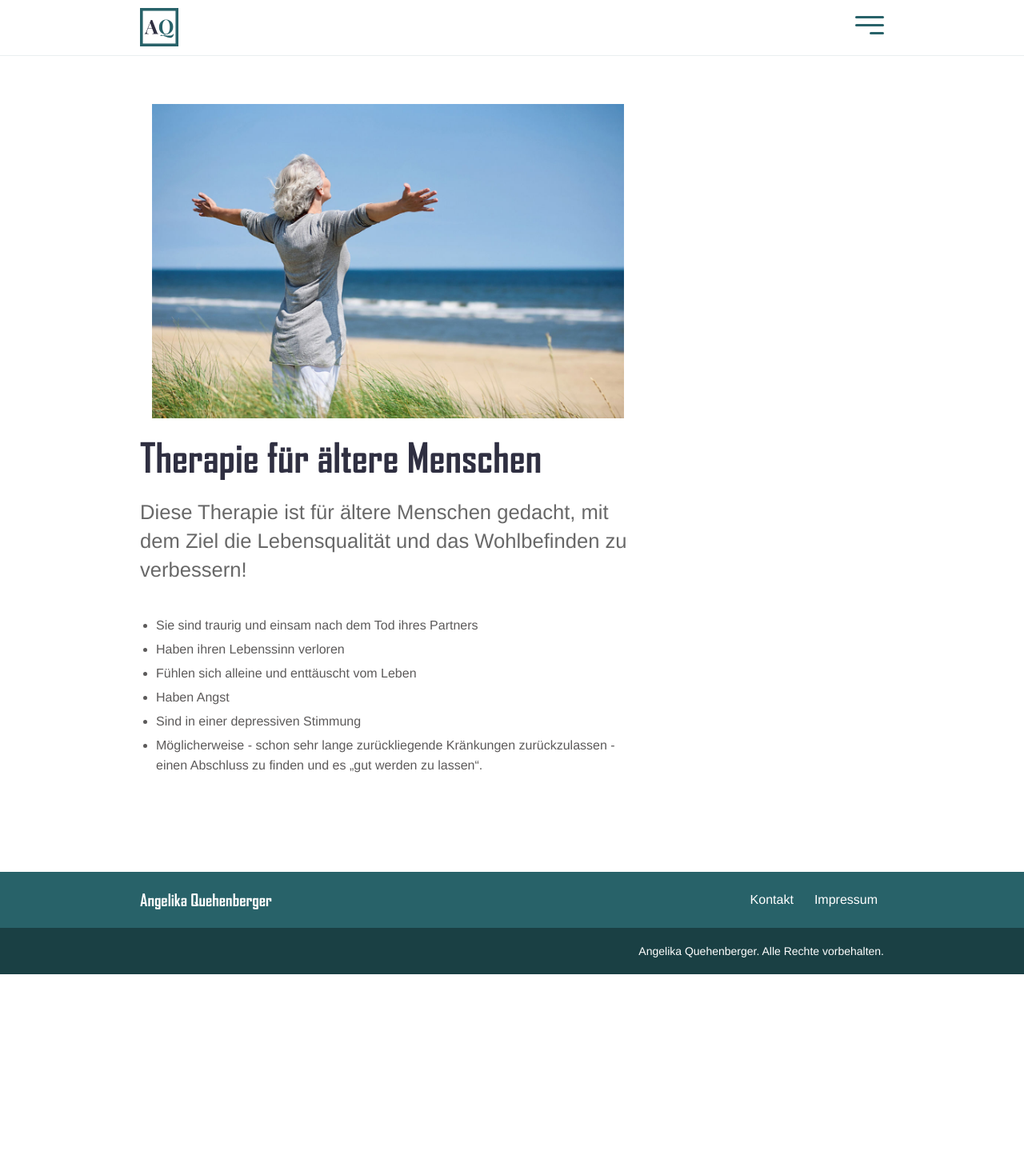
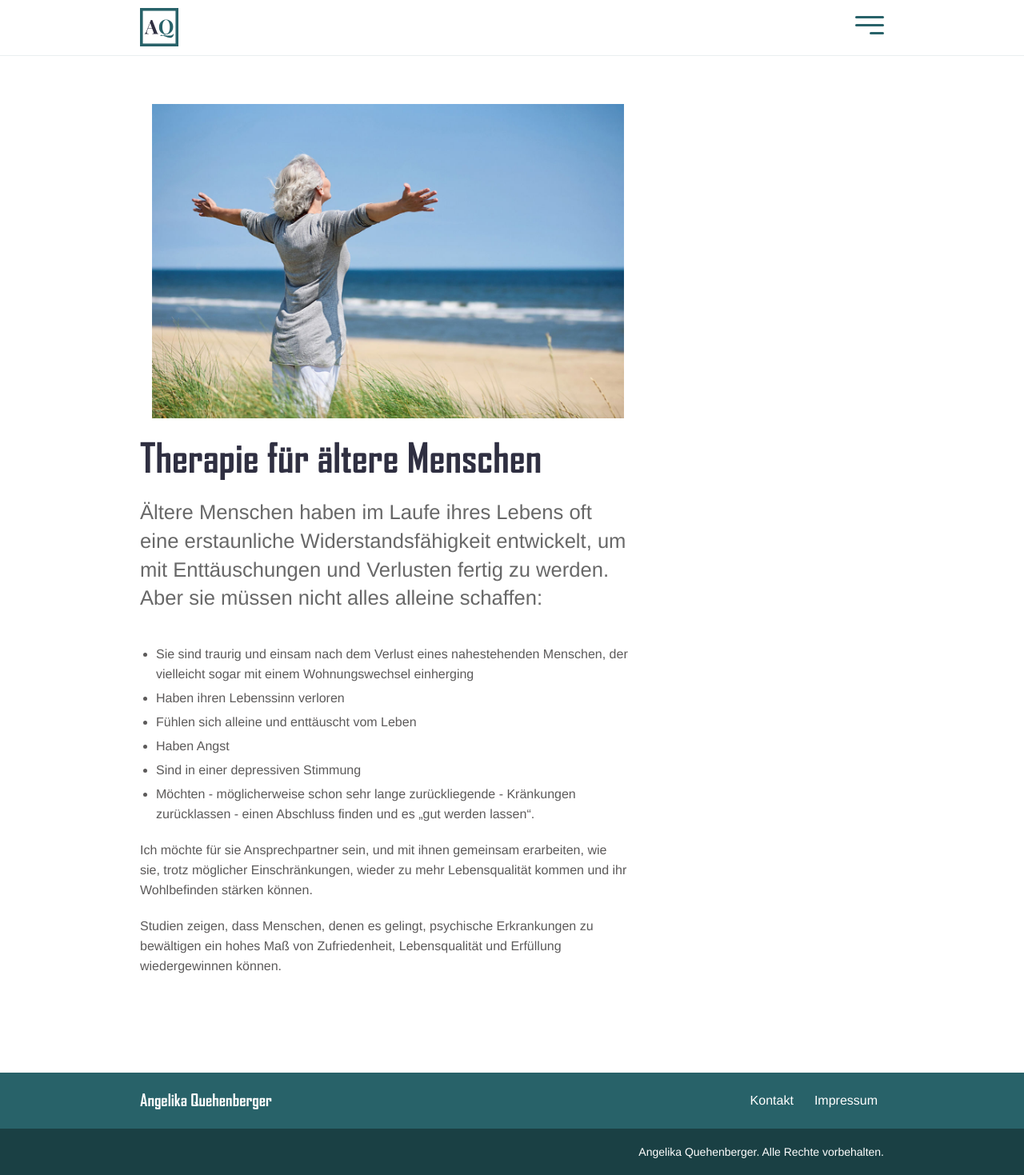
Before and after one commit to dvschnitz/angelika-quehenberger, a Jekyll site: the page built from _services/TherapieAlte.md, in a window 1280 px wide. Shown: the whole page at 80% size. Built offline with Jekyll 4.4.1, drawn with Linux system fonts in a browser that asks for light colours; before the commit the page ends 1218 px from its top, so only the background shows below that.

Commit message:
Changed text eldery people

```diff
--- a/_services/TherapieAlte.md
+++ b/_services/TherapieAlte.md
@@ -7,11 +7,15 @@ layout: service
 intro_image: "images/photos/frau_am_wasser-gespiegelt.jpg"
 ---
 
-Diese Therapie ist für ältere Menschen gedacht, mit dem Ziel die Lebensqualität und das Wohlbefinden zu verbessern!
+Ältere Menschen haben im Laufe ihres Lebens oft eine erstaunliche Widerstandsfähigkeit entwickelt, um mit Enttäuschungen und Verlusten fertig zu werden. Aber sie müssen nicht alles alleine schaffen:
 
-* Sie sind traurig und einsam nach dem Tod ihres Partners
+* Sie sind traurig und einsam nach dem Verlust eines  nahestehenden Menschen, der vielleicht sogar mit einem Wohnungswechsel einherging
 * Haben ihren Lebenssinn verloren
 * Fühlen sich alleine und enttäuscht vom Leben
 * Haben Angst
 * Sind in einer depressiven Stimmung
-* Möglicherweise - schon sehr lange zurückliegende Kränkungen zurückzulassen - einen Abschluss zu finden und es „gut werden zu lassen“.
+* Möchten - möglicherweise schon sehr lange zurückliegende -  Kränkungen zurücklassen - einen Abschluss finden und es „gut werden lassen“.
+
+Ich möchte für sie Ansprechpartner sein, und mit ihnen gemeinsam erarbeiten, wie sie, trotz möglicher  Einschränkungen,  wieder zu mehr Lebensqualität kommen und ihr Wohlbefinden stärken können.
+
+Studien zeigen, dass Menschen, denen es gelingt,  psychische Erkrankungen zu bewältigen ein hohes Maß von Zufriedenheit, Lebensqualität und Erfüllung wiedergewinnen können.
```
Also changed, not shown: _services/ich.md (+1 -1 lines).
